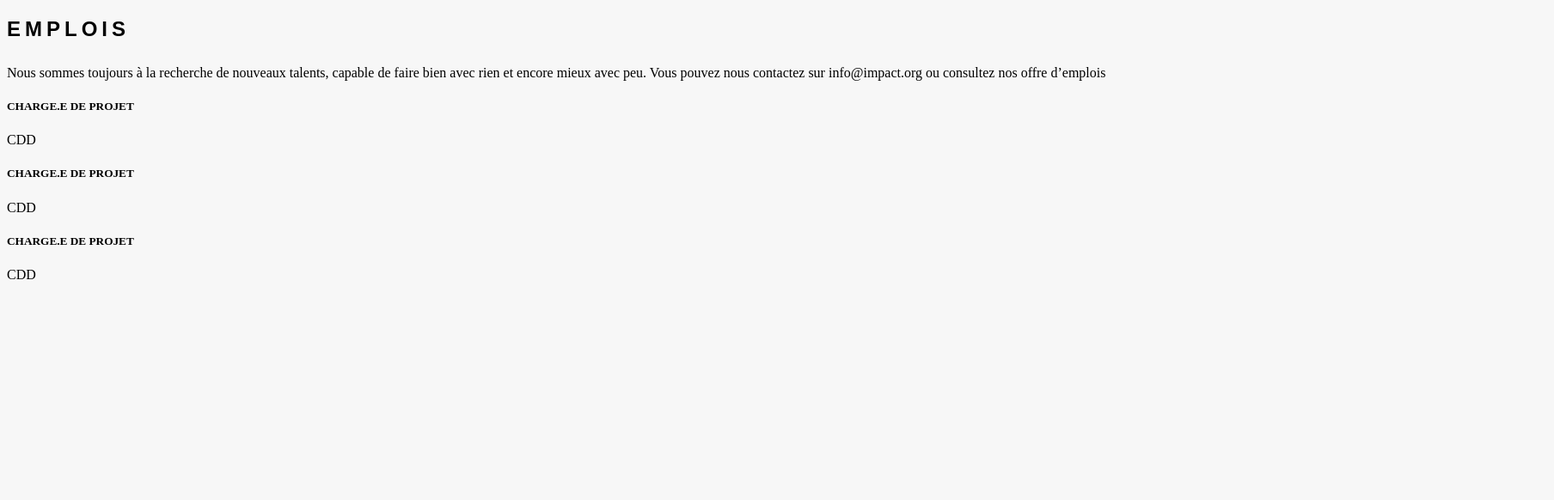
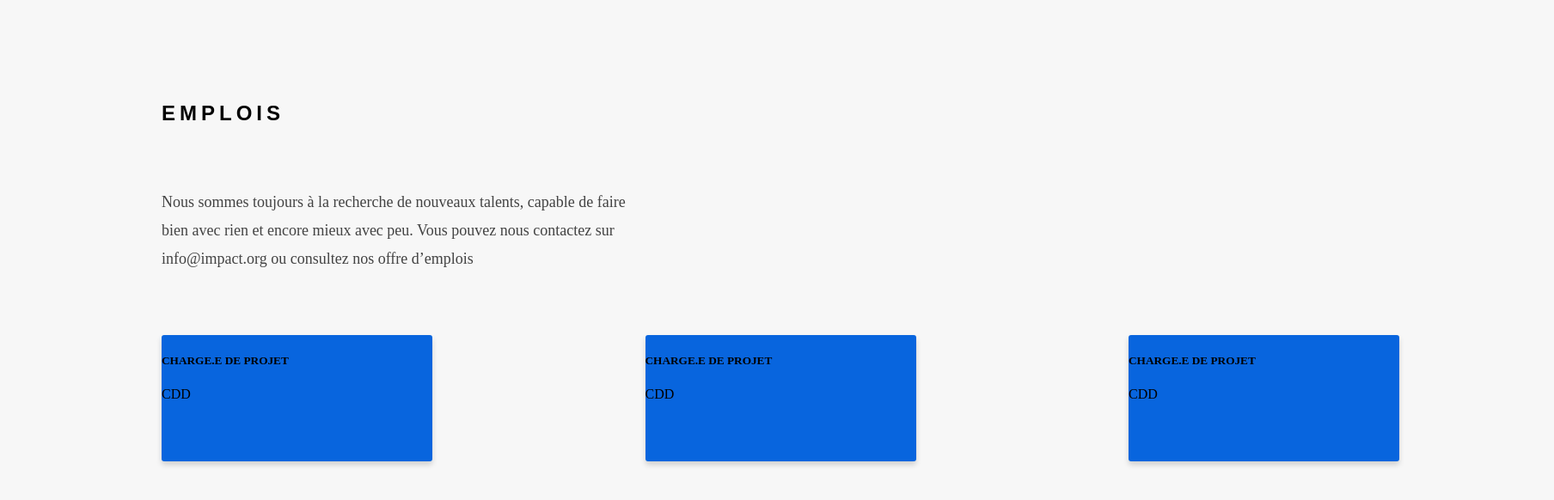
Before and after one commit to LeluuChMo/homework9, a plain HTML site: page index.html in a window 1280 px wide. Shown: the whole page at 86% size, 1808 px wide, since content can reach past the window. Drawn offline with Linux system fonts and the light colour scheme.

Commit message:
add css flex-box

```diff
--- a/styles.css
+++ b/styles.css
@@ -9,6 +9,9 @@
 body {
     background-color: #f7f7f7;
     width: 1440px;
+    padding-top: 90px;
+    padding-left: 180px;
+    padding-right: 180px;
 }
 h1 {
     font-family: groteqsue, sans-serif;
@@ -16,3 +19,27 @@ h1 {
     height: 36px;
     letter-spacing: 5px;
 }
+.main-paragraph {
+    font-family: tisa-ot, sans-serif;
+    width: 558px;
+    height: 18px;
+    font: normal normal normal 18px/33px Tisa OT;
+    letter-spacing: 0px;
+    color: #434343;
+    margin-top: 65px;
+}
+.container {
+    display: flex;
+    justify-content: space-between;
+    margin-top: 153px;
+
+}
+.box {
+    background-color: #0865de;
+    width: 315px;
+    height: 147px;
+    box-shadow: 0px 4px 6px #00000029;
+    border-radius: 3px;
+    opacity: 1;
+
+}
```
